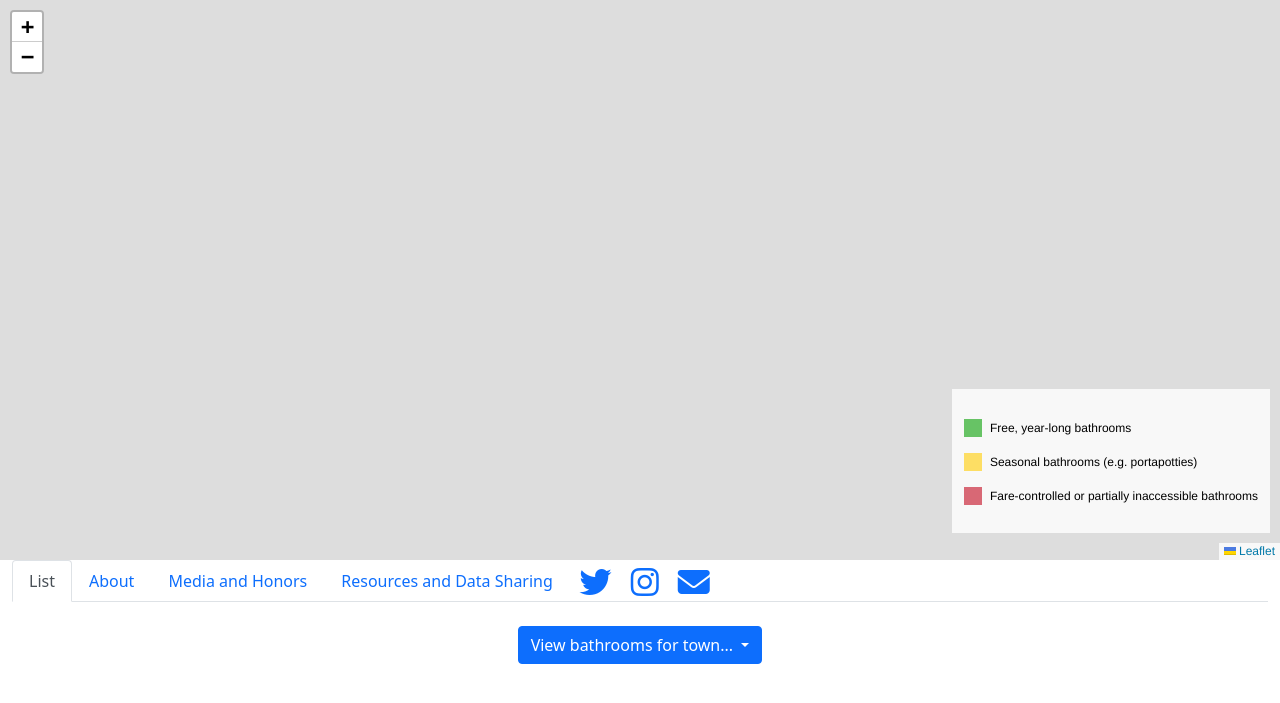
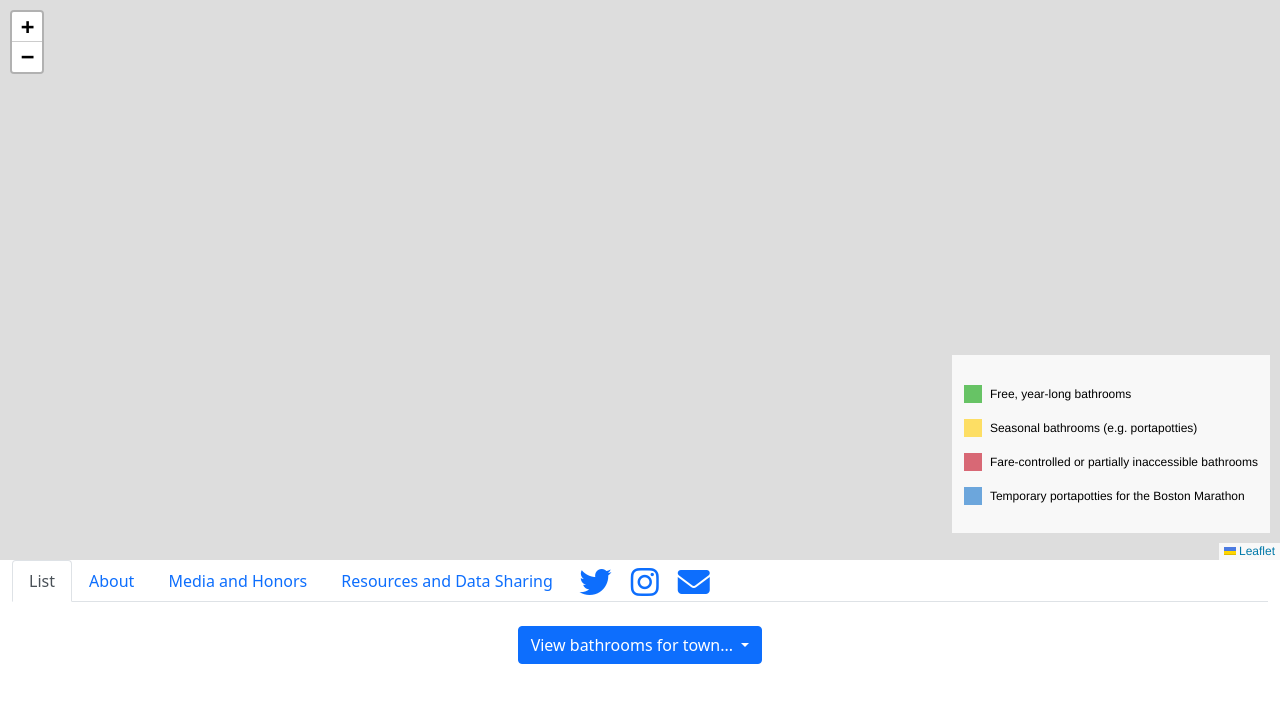
Before and after one commit to amithsaligrama/bathroomaccess, a Django app: template bathroom_map/templates/map.html in a window 1280 px wide. Shown: the top 703 px of the page. Run offline with Django 3.2, Linux system fonts and the light colour scheme; the template is opened without the code that fills it, so the values that code supplies are empty; some libraries are stand-ins or nearby versions.

Commit message:
Add blue markers for Marathon portapotties

```diff
--- a/bathroom_map/templates/map.html
+++ b/bathroom_map/templates/map.html
@@ -61,6 +61,8 @@
           markerColor = 'marker-icon-2x-yellow.png';
         else if (searchableRemarks.includes('inaccessible') || searchableRemarks.includes('fare control') || searchableName.includes('school'))
           markerColor = 'marker-icon-2x-red.png';
+        else if (searchableRemarks.includes('marathon'))
+          markerColor = 'marker-icon-2x-blue.png';
         var icon = L.icon({
           iconUrl: "https://raw.githubusercontent.com/pointhi/leaflet-color-markers/master/img/" + markerColor,
           shadowUrl: "https://cdnjs.cloudflare.com/ajax/libs/leaflet/0.7.7/images/marker-shadow.png",
@@ -128,7 +130,7 @@
         div.innerHTML += '<p><i style="background: #2AAD27"></i> Free, year-long bathrooms</p>';
         div.innerHTML += '<p><i style="background: #FFD326"></i> Seasonal bathrooms (e.g. portapotties)</p>';
         div.innerHTML += '<p><i style="background: #CB2B3E"></i> Fare-controlled or partially inaccessible bathrooms</p>';
-
+        div.innerHTML += '<p><i style="background: #3184D0"></i> Temporary portapotties for the Boston Marathon</p>';
         return div;
       }
 
```
